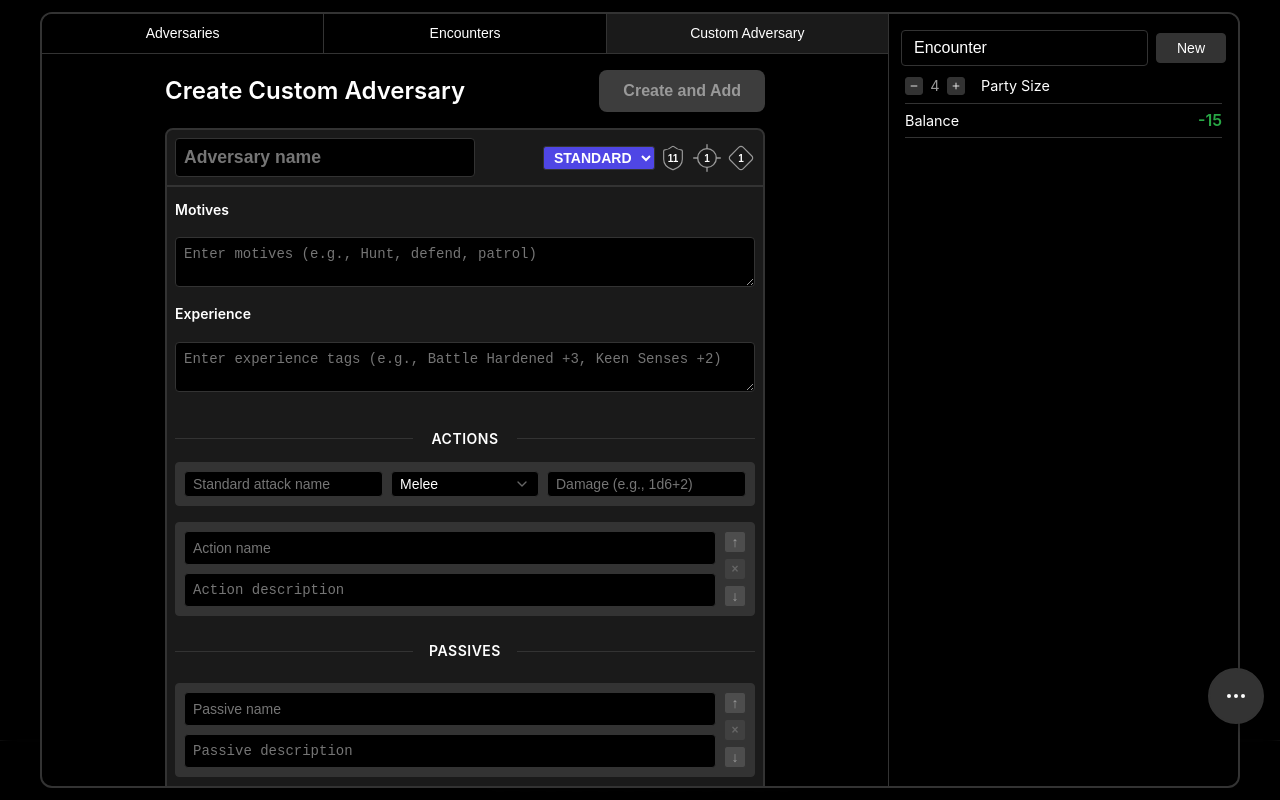
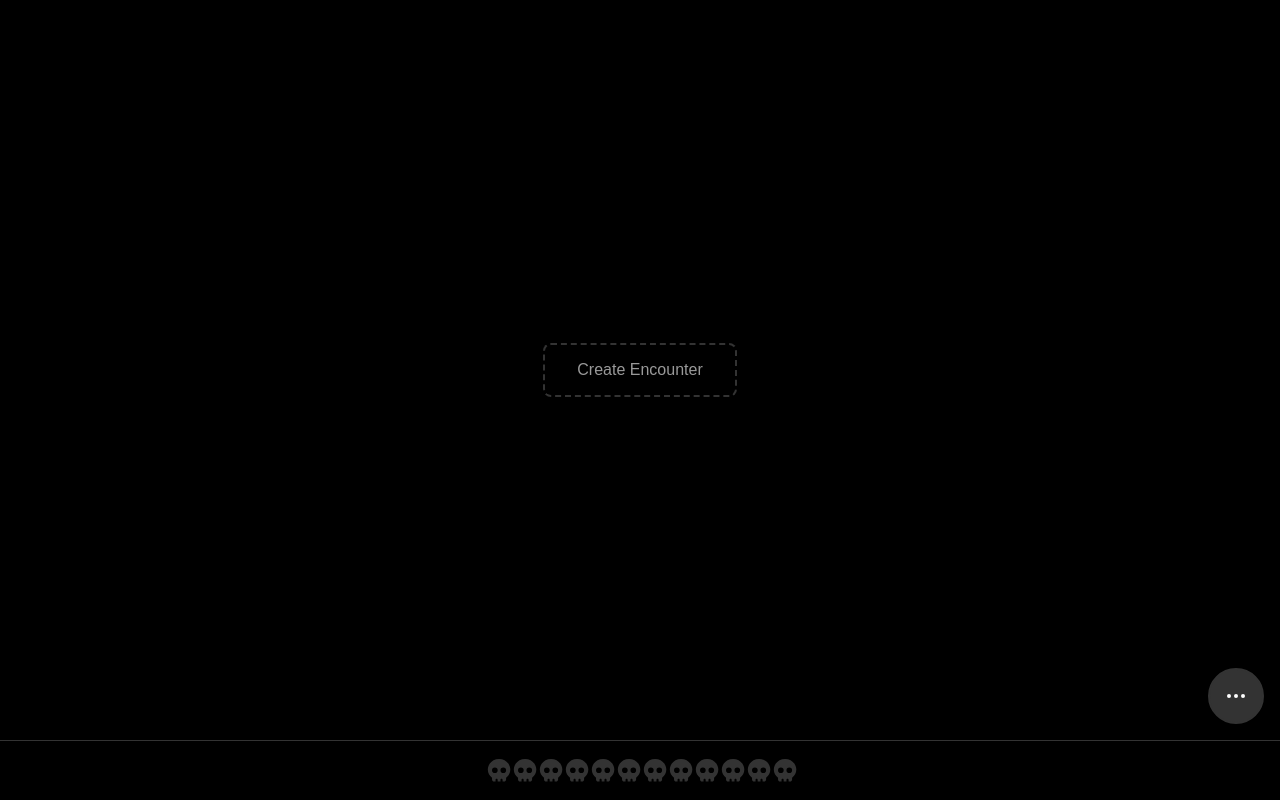
Before and after one commit to Splinter714/Daggerheart, a React (Vite) app: page / in a window 1280 px wide. Built offline with nearby package versions, Linux system fonts and the light colour scheme.

Commit message:
fix: revert auto-open behaviors in encounter builder
- Remove automatic opening of encounter builder on refresh
- Set default tab to 'adversaries' instead of 'custom' tab
- Users now start with adversary browser by default

```diff
--- a/src/components/DashboardView.jsx
+++ b/src/components/DashboardView.jsx
@@ -68,7 +68,7 @@ const DashboardContent = () => {
 
   // Dashboard state
   const [isMobile, setIsMobile] = useState(false)
-  const [encounterBuilderOpen, setEncounterBuilderOpen] = useState(true)
+  const [encounterBuilderOpen, setEncounterBuilderOpen] = useState(false)
   const [isEditMode, setIsEditMode] = useState(false)
   const [isClearMode, setIsClearMode] = useState(false)
   const [showLongTermCountdowns, setShowLongTermCountdowns] = useState(true)
--- a/src/components/EncounterBuilder.jsx
+++ b/src/components/EncounterBuilder.jsx
@@ -61,7 +61,7 @@ const EncounterBuilder = ({
 
   const [encounterItems, setEncounterItems] = useState([])
   const [encounterName, setEncounterName] = useState(currentEncounterName || 'Encounter')
-  const [activeTab, setActiveTab] = useState('custom')
+  const [activeTab, setActiveTab] = useState('adversaries')
   const [loadedEncounterId, setLoadedEncounterId] = useState(null) // Track which encounter is loaded
   const [originalEncounterData, setOriginalEncounterData] = useState(null) // Track original data for change detection
 
```
